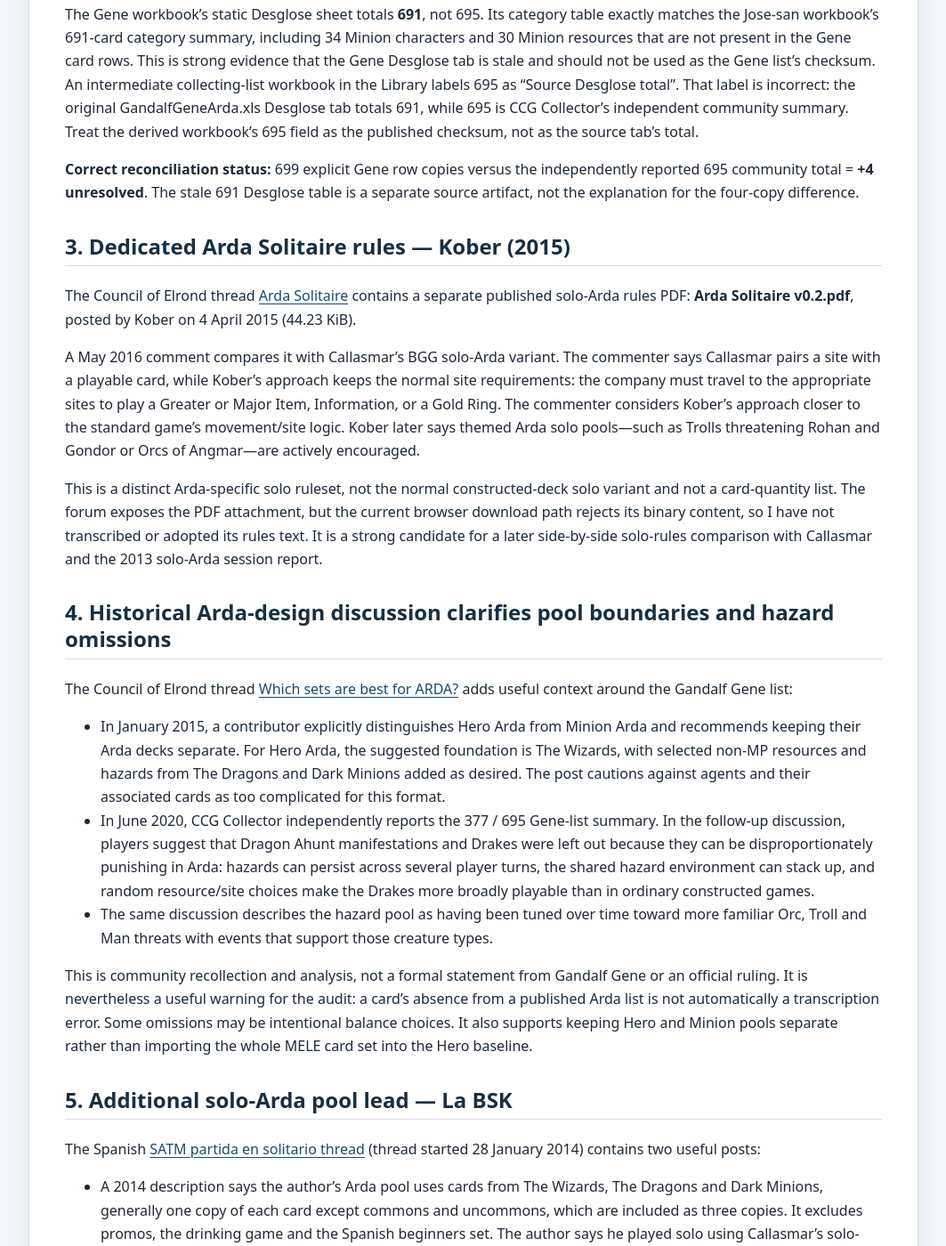
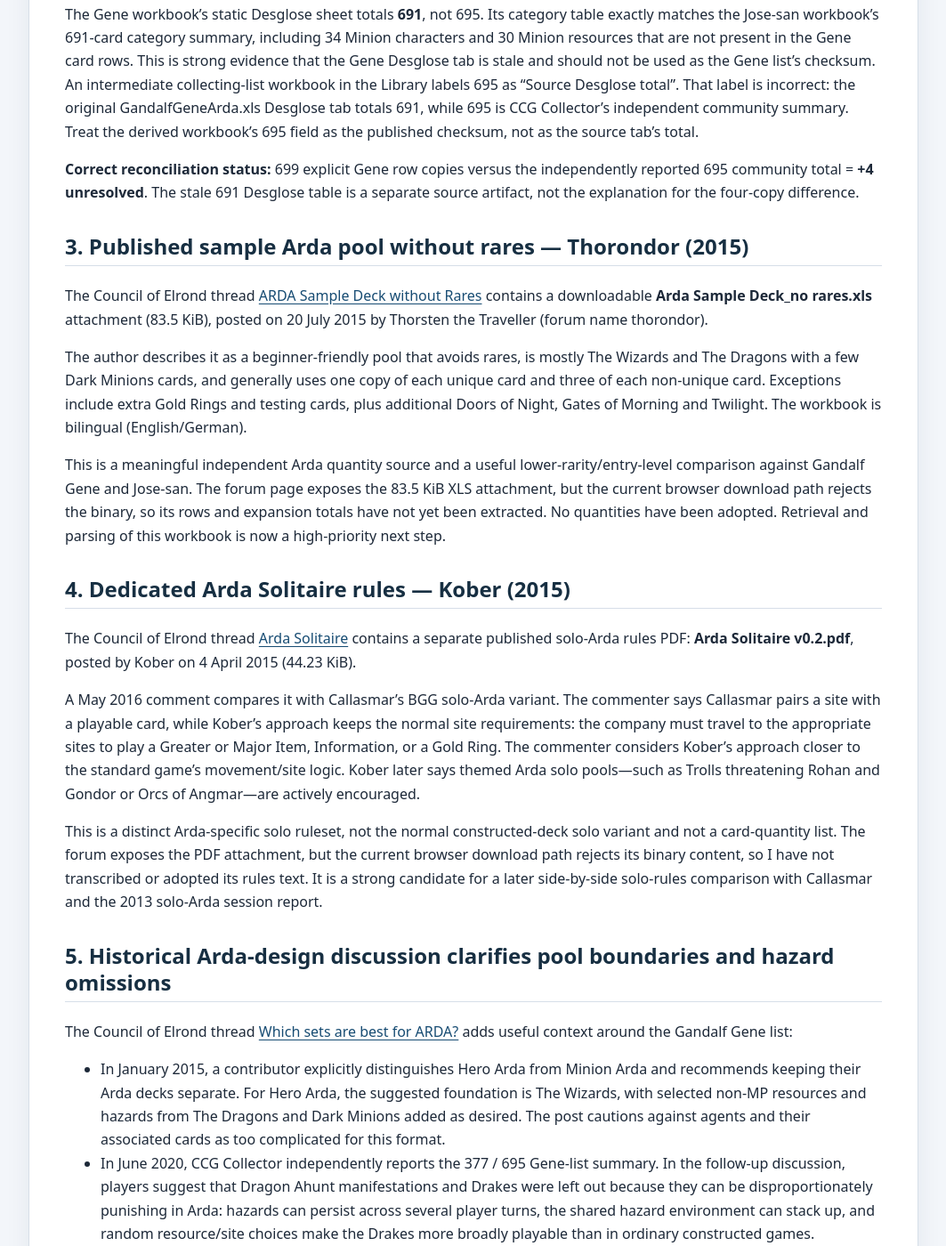
Before and after one commit to JamSpot/meccg-arda-master-database, a Jekyll site: the page built from docs/research-watch-2026-10-31.md, in a window 1280 px wide and 1400 px high, scrolled down 3060 px. Shown: the whole window at 89% size, without its empty margins (108-1171 px from the left). Built offline with Jekyll 4.4.1, drawn with Linux system fonts in a browser that asks for light colours; some of the changed text lies outside the part shown.

Commit message:
Add no-rares Arda sample deck source

```diff
--- a/docs/research-watch-2026-10-31.md
+++ b/docs/research-watch-2026-10-31.md
@@ -84,7 +84,15 @@ The Gene workbook's static Desglose sheet totals **691**, not 695. Its category
 
 **Correct reconciliation status:** 699 explicit Gene row copies versus the independently reported 695 community total = **+4 unresolved**. The stale 691 Desglose table is a separate source artifact, not the explanation for the four-copy difference.
 
-## 3. Dedicated Arda Solitaire rules — Kober (2015)
+## 3. Published sample Arda pool without rares — Thorondor (2015)
+
+The Council of Elrond thread [ARDA Sample Deck without Rares](https://www.councilofelrond.org/forum/viewtopic.php?f=37&t=2630) contains a downloadable **Arda Sample Deck_no rares.xls** attachment (83.5 KiB), posted on 20 July 2015 by Thorsten the Traveller (forum name thorondor).
+
+The author describes it as a beginner-friendly pool that avoids rares, is mostly The Wizards and The Dragons with a few Dark Minions cards, and generally uses one copy of each unique card and three of each non-unique card. Exceptions include extra Gold Rings and testing cards, plus additional Doors of Night, Gates of Morning and Twilight. The workbook is bilingual (English/German).
+
+This is a meaningful independent Arda quantity source and a useful lower-rarity/entry-level comparison against Gandalf Gene and Jose-san. The forum page exposes the 83.5 KiB XLS attachment, but the current browser download path rejects the binary, so its rows and expansion totals have not yet been extracted. No quantities have been adopted. Retrieval and parsing of this workbook is now a high-priority next step.
+
+## 4. Dedicated Arda Solitaire rules — Kober (2015)
 
 The Council of Elrond thread [Arda Solitaire](https://councilofelrond.org/forum/viewtopic.php?t=2578) contains a separate published solo-Arda rules PDF: **Arda Solitaire v0.2.pdf**, posted by Kober on 4 April 2015 (44.23 KiB).
 
@@ -92,7 +100,7 @@ A May 2016 comment compares it with Callasmar's BGG solo-Arda variant. The comme
 
 This is a distinct Arda-specific solo ruleset, not the normal constructed-deck solo variant and not a card-quantity list. The forum exposes the PDF attachment, but the current browser download path rejects its binary content, so I have not transcribed or adopted its rules text. It is a strong candidate for a later side-by-side solo-rules comparison with Callasmar and the 2013 solo-Arda session report.
 
-## 4. Historical Arda-design discussion clarifies pool boundaries and hazard omissions
+## 5. Historical Arda-design discussion clarifies pool boundaries and hazard omissions
 
 The Council of Elrond thread [Which sets are best for ARDA?](https://councilofelrond.org/forum/viewtopic.php?t=2494) adds useful context around the Gandalf Gene list:
 
```
Also changed, not shown: other parts of docs/research-watch-2026-10-31.md (+2 -2 lines).
